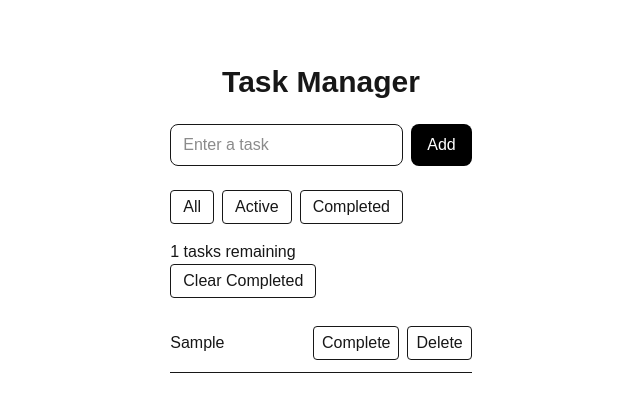
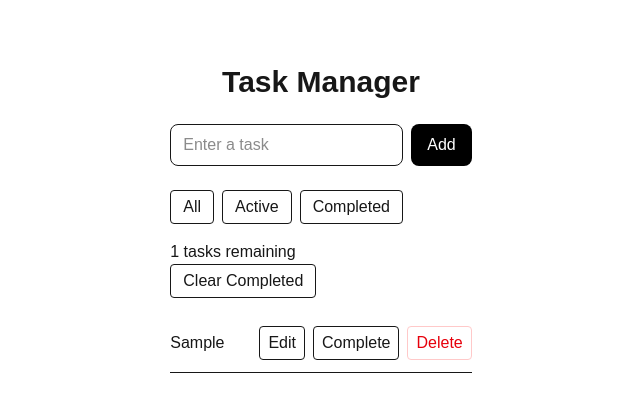
Before and after one commit to vyasan-6-6/mini-task-manager, a Next.js app in the folder task-manager/: page / in a window 1280 px wide. Both pictures are taken after typing "Sample" into the empty fields and a click on the button "Add". Shown: the top 412 px of the page, without its empty margins (319-959 px from the left). Built offline with nearby package versions, Linux system fonts and the light colour scheme.

Commit message:
feat: added edit task functionality with inline input and keyboard shortcuts

```diff
--- a/task-manager/app/components/TaskItem.tsx
+++ b/task-manager/app/components/TaskItem.tsx
@@ -1,39 +1,108 @@
+import { useState } from "react";
 import type { Task } from "../types";
 
 type TaskItemProps = {
   task: Task;
   onToggle: (id: number) => void;
   onDelete: (id: number) => void;
+  onEdit: (id: number, newTitle: string) => void;
 };
 
 export default function TaskItem({
   task,
   onToggle,
   onDelete,
+  onEdit,
 }: TaskItemProps) {
+  // Local state to track whether this item is currently being edited
+  const [isEditing, setIsEditing] = useState(false);
+  // Local state to hold the temporary text while editing
+  const [editedTitle, setEditedTitle] = useState(task.title);
+
+  // Save the new title and exit edit mode
+  const handleSave = () => {
+    if (editedTitle.trim() === "") return;
+    onEdit(task.id, editedTitle.trim());
+    setIsEditing(false);
+  };
+
+  // Cancel editing and revert to the original title
+  const handleCancel = () => {
+    setEditedTitle(task.title);
+    setIsEditing(false);
+  };
+
+  // Allow pressing "Enter" to save and "Escape" to cancel
+  const handleKeyDown = (e: React.KeyboardEvent<HTMLInputElement>) => {
+    if (e.key === "Enter") {
+      handleSave();
+    } else if (e.key === "Escape") {
+      handleCancel();
+    }
+  };
+
   return (
     <li className="flex items-center justify-between border-b py-3">
+      {isEditing ? (
+        // --- EDIT MODE ---
+        <div className="flex items-center gap-2 flex-1 mr-2">
+          <input
+            type="text"
+            className="border px-2 py-1 rounded flex-1 text-sm focus:outline-none focus:ring-2 focus:ring-blue-500"
+            value={editedTitle}
+            onChange={(e) => setEditedTitle(e.target.value)}
+            onKeyDown={handleKeyDown}
+            autoFocus
+          />
+          <button
+            className="bg-blue-600 text-white px-2.5 py-1 rounded text-sm hover:bg-blue-700"
+            onClick={handleSave}
+          >
+            Save
+          </button>
+          <button
+            className="border px-2.5 py-1 rounded text-sm hover:bg-gray-100"
+            onClick={handleCancel}
+          >
+            Cancel
+          </button>
+        </div>
+      ) : (
+        // --- DISPLAY MODE ---
+        <>
           <span
             className={task.completed ? "line-through text-gray-400" : ""}
           >
             {task.title}
           </span>
 
-      <div>
+          <div className="flex items-center">
+            {/* Edit Button */}
             <button
-          className="border px-2 py-1 rounded ml-3"
+              className="border px-2 py-1 rounded ml-3 hover:bg-gray-100"
+              onClick={() => setIsEditing(true)}
+            >
+              Edit
+            </button>
+
+            {/* Toggle Complete Button */}
+            <button
+              className="border px-2 py-1 rounded ml-2 hover:bg-gray-100"
               onClick={() => onToggle(task.id)}
             >
               {task.completed ? "Undo" : "Complete"}
             </button>
 
+            {/* Delete Button */}
             <button
-          className="border px-2 py-1 rounded ml-2"
+              className="border px-2 py-1 rounded ml-2 text-red-600 border-red-200 hover:bg-red-50"
               onClick={() => onDelete(task.id)}
             >
               Delete
             </button>
           </div>
+        </>
+      )}
     </li>
   );
 }
--- a/task-manager/app/page.tsx
+++ b/task-manager/app/page.tsx
@@ -57,6 +57,15 @@ const deleteTask = (id:number)=>{
 setTasks(tasks.filter((task)=>task.id !== id));
 }
 
+  // Update a task's title by matching its id
+  const editTask = (id: number, newTitle: string) => {
+    setTasks(
+      tasks.map((task) =>
+        task.id === id ? { ...task, title: newTitle } : task
+      )
+    );
+  };
+
 const filteredTasks = tasks.filter((task) => {
   if (filter === "active") {
     return !task.completed;
@@ -105,7 +114,13 @@ const filteredTasks = tasks.filter((task) => {
 </button>
       <ul>
   {filteredTasks.map((task) => (
-    <TaskItem key={task.id} task={task} onDelete={deleteTask} onToggle={toggleTask}/>
+    <TaskItem
+      key={task.id}
+      task={task}
+      onDelete={deleteTask}
+      onToggle={toggleTask}
+      onEdit={editTask}
+    />
   ))}
 </ul>
     </main>
```
Lines whose indentation alone changed are shown as unchanged.
